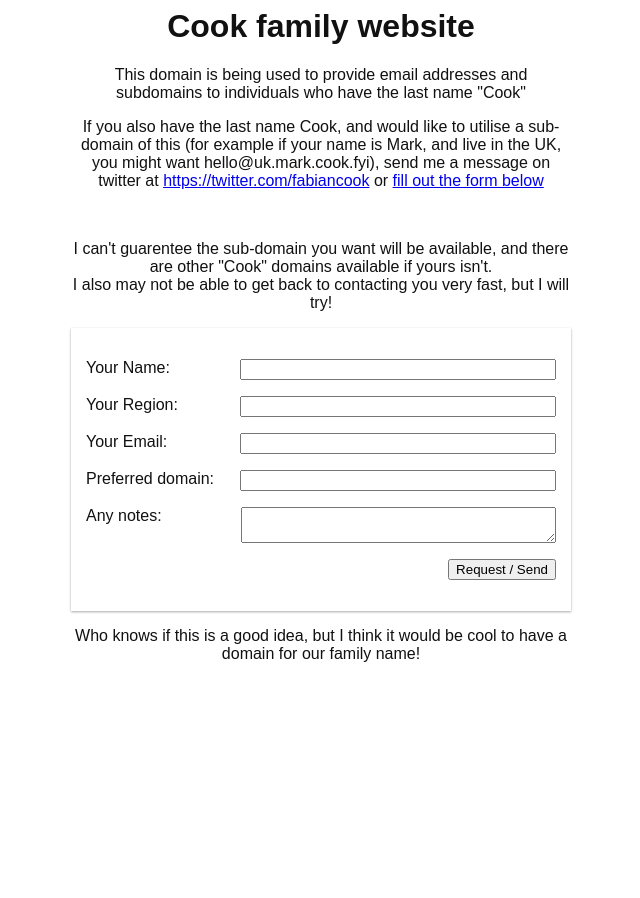
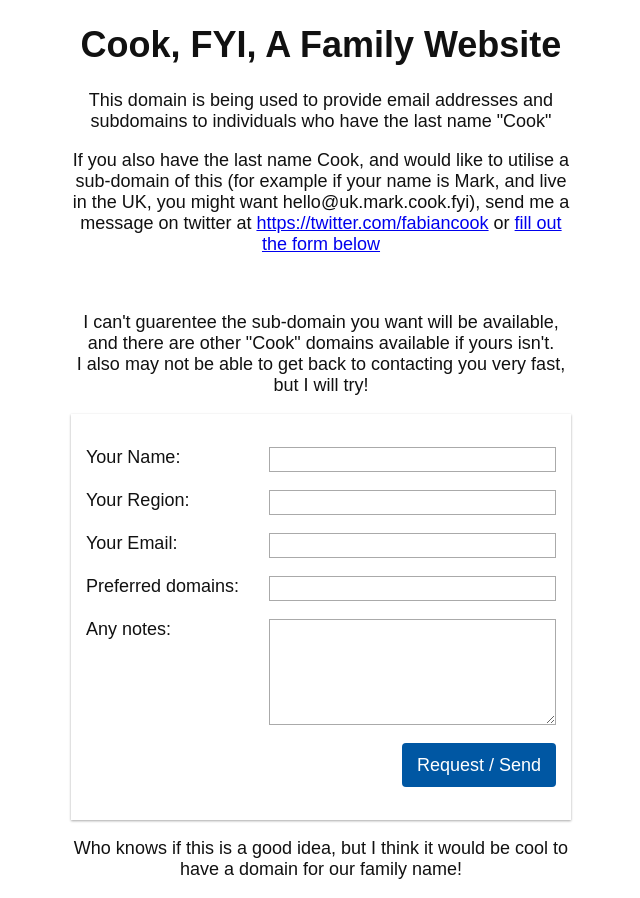
Before and after one commit to cook-fyi/site, a plain HTML site: page index.html in a window 1280 px wide. Shown: the whole page, without its empty margins (319-959 px from the left). Before the commit the page ends 800 px from the top, so only its background shows below. Drawn offline with Linux system fonts and the light colour scheme.

Commit message:
Update styles a bit, make it look nicer

```diff
--- a/index.html
+++ b/index.html
@@ -1,12 +1,15 @@
+<!DOCTYPE html>
 <html>
 	<head>
-		<title>Cook Family Website</title>
+		<meta name="viewport" content="width=device-width, initial-scale=1.0">
+		<title>Cook, FYI, A Family Website</title>
 		<style type="text/css">
 			body {
 				text-align: center;
 				background: #FFFFFF;
 				color: #111111;
 				font-family: Arial, sans-serif;
+				font-size: 18px;
 			}
 
 			main, footer {
@@ -30,7 +33,7 @@
 			}
 
 			form p label {
-				flex: 1;
+				flex: 1.3;
 			}
 
 			form p label + * {
@@ -41,11 +44,29 @@
 				justify-content: flex-end;
 			}
 
+			input, textarea {
+				font-size: 18px;
+				border: 1px solid #aaa;
+			}
+
+			button {
+				display: block;
+				height: 44px;
+				min-width: 44px;
+				background: none;
+				border: none;
+				appearance: none;
+				font-size: 18px;
+				border-radius: 4px;
+				background-color: #0057A3;
+				color: #FFFFFF;
+				padding: 0 15px;
+			}
 		</style>
 	</head>
 	<body>
 		<main>
-			<h1>Cook family website</h1>
+			<h1>Cook, FYI, A Family Website</h1>
 			<p>This domain is being used to provide email addresses and subdomains to individuals who have the last name "Cook"</p>
 			<p>If you also have the last name Cook, and would like to utilise a sub-domain of this (for example if your name is Mark, and live in the UK, you might want hello@uk.mark.cook.fyi), send me a message on twitter at <a href="https://twitter.com/fabiancook">https://twitter.com/fabiancook</a> or <a href="#contact">fill out the form below<a/></p>
 			<br/>
@@ -64,10 +85,10 @@
 			    	<label for="email">Your Email:</label>   <input type="email" name="email" id="email" />
 			 	</p>
 			  	<p>
-			    	<label for="domain">Preferred domain:</label>   <input type="text" name="domain" id="domain" />
+			    	<label for="domain">Preferred domains:</label>   <input type="text" name="domain" id="domain" />
 			 	</p>
 			 	<p>
-			    	<label for="notes">Any notes:</label>  <textarea name="notes" id="notes"></textarea>
+			    	<label for="notes">Any notes:</label>  <textarea name="notes" id="notes" rows="5"></textarea>
 			  	</p>
 			  	<p>
 			    	<button type="submit">Request / Send</button>
```
